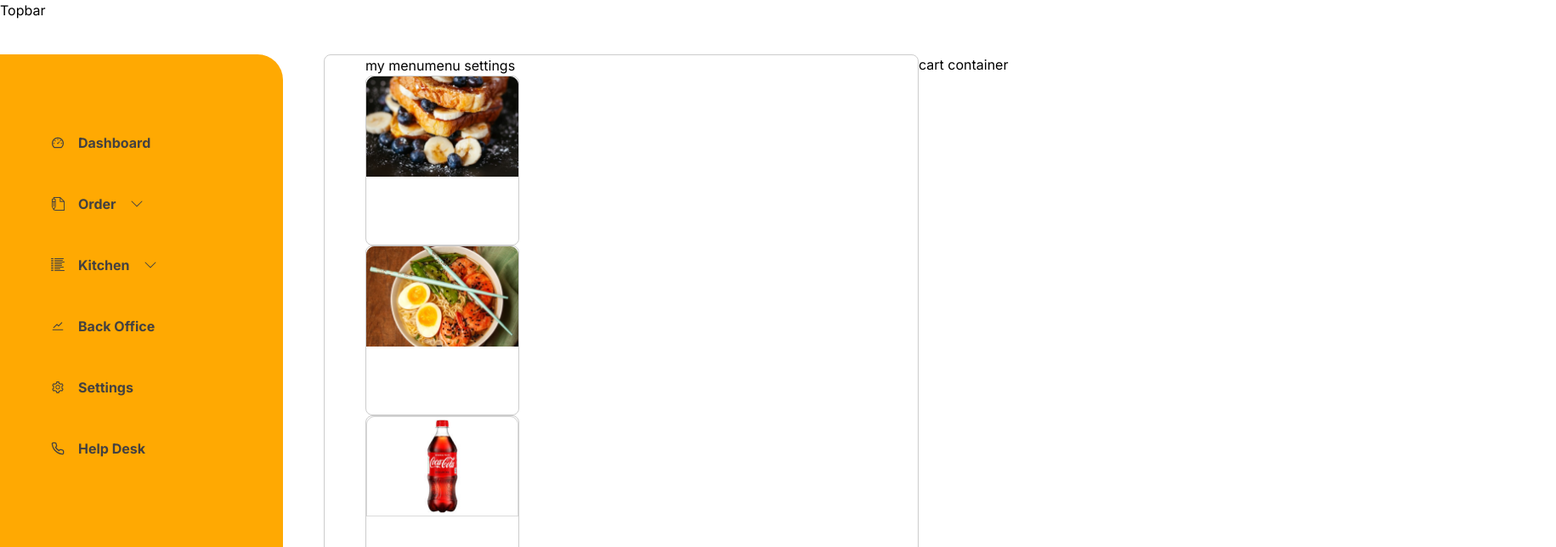
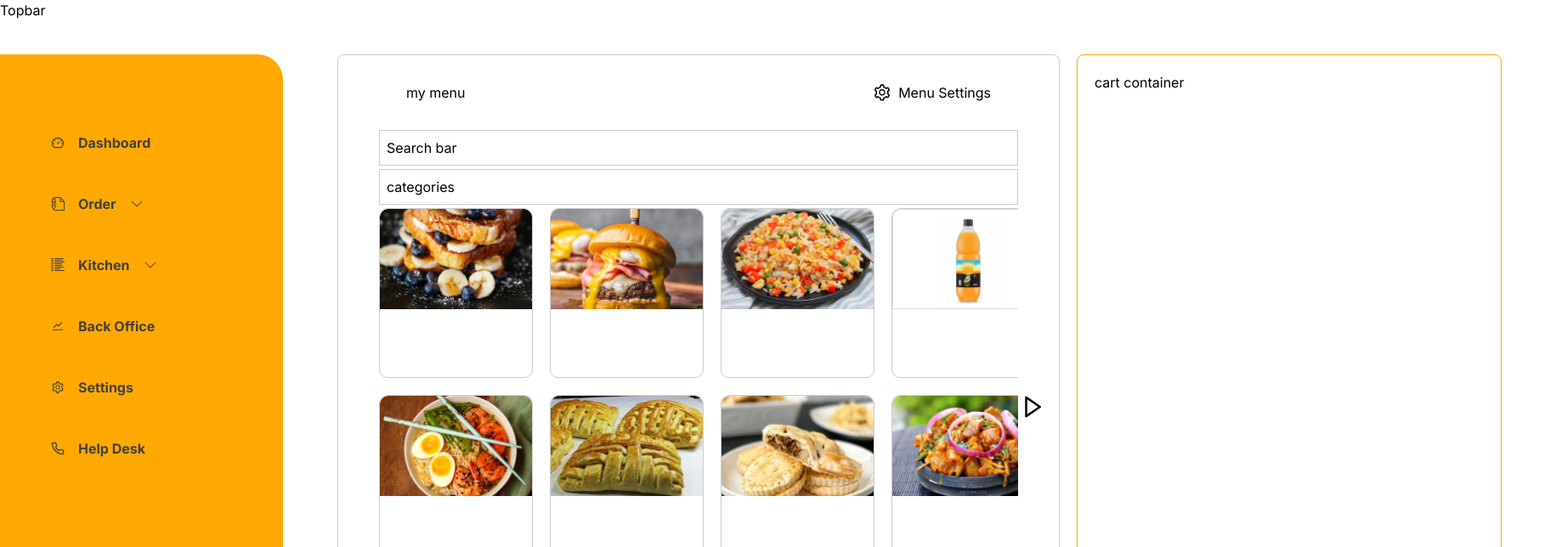
Before and after one commit to tobiadetunji5/DinerPro-seller-side, a Next.js app: page /order/create_new_order in a window 1280 px wide. Shown: the top 644 px of the page at 85% size, 1831 px wide, since content can reach past the window. Built offline with nearby package versions, Linux system fonts and the light colour scheme.

Commit message:
order page in progress

```diff
--- a/src/app/components/order_page/create_new_order/Card.js
+++ b/src/app/components/order_page/create_new_order/Card.js
@@ -3,7 +3,7 @@ import Image from "next/image";
 
 export default function Card({ food }) {
   return (
-    <div className="w-[181px] h-[200px] border border-[#CCCCCC] rounded-lg overflow-hidden">
+    <div className="w-[181px] h-[200px] border border-[#CCCCCC] rounded-[10px] overflow-hidden">
       <div className="relative w-[100%] h-[119px]">
         <Image
           style={{ objectFit: "cover" }}
--- a/src/app/components/order_page/create_new_order/CartContainer.js
+++ b/src/app/components/order_page/create_new_order/CartContainer.js
@@ -1,5 +1,9 @@
 import React from "react";
 
 export default function CartContainer() {
-  return <div>cart container</div>;
+  return (
+    <div className="w-[500px] border border-[#FFA902] rounded-lg h-[829px] p-5 overflow-y-auto flex flex-col">
+      cart container
+    </div>
+  );
 }
--- a/src/app/components/order_page/create_new_order/FoodContainer.js
+++ b/src/app/components/order_page/create_new_order/FoodContainer.js
@@ -1,20 +1,105 @@
-import React from "react";
+"use client";
+import React, { useEffect, useState, useRef } from "react";
 import { foodArrays } from "../../../../../utils/cartData";
 import Card from "./Card";
+import { AiOutlineSetting } from "react-icons/ai";
+import { BiRightArrow, BiLeftArrow } from "react-icons/bi";
 
 export default function FoodContainer() {
+  const [scrollInd, setScrollInd] = useState("b");
+  const [scrollWidth, setScrollWidth] = useState(0);
+  const [containerWidth, setContainerWidth] = useState(0);
+  const [visibleItems, setVisibleItems] = useState(1000);
+  const itemContainerRef = useRef(null);
+  const itemWidth = 200; // Width of each item in pixels
+  const scrollOffset = 50; // Offset for scroll calculations
+
+  useEffect(() => {
+    const handleScroll = () => {
+      if (itemContainerRef.current) {
+        const { scrollLeft, offsetWidth } = itemContainerRef.current || {};
+        const maxScrollLeft = scrollWidth - offsetWidth;
+
+        if (scrollLeft <= 0) setScrollInd("b");
+        else if (scrollLeft >= maxScrollLeft - scrollOffset) setScrollInd("e");
+        else setScrollInd("m");
+      }
+    };
+
+    if (itemContainerRef.current) {
+      setScrollWidth(itemContainerRef.current.scrollWidth);
+      setContainerWidth(itemContainerRef.current.offsetWidth);
+      itemContainerRef.current.addEventListener("scroll", handleScroll);
+    }
+
+    return () => {
+      if (itemContainerRef.current) {
+        itemContainerRef.current.removeEventListener("scroll", handleScroll);
+      }
+    };
+  }, [scrollWidth]);
+
+  console.log(itemContainerRef);
+  const scrollNext = () => {
+    if (itemContainerRef.current) {
+      const { scrollLeft, offsetWidth } = itemContainerRef.current;
+      const maxScrollLeft = scrollWidth - offsetWidth;
+      const nextScrollLeft = Math.min(scrollLeft + itemWidth, maxScrollLeft);
+      itemContainerRef.current.scrollTo({
+        left: nextScrollLeft,
+        behavior: "smooth",
+      });
+      setScrollInd("m");
+      // console.log("Next button clicked. Scroll position:", nextScrollLeft);
+    }
+  };
+
+  const scrollPrev = () => {
+    if (itemContainerRef.current) {
+      const { scrollLeft } = itemContainerRef.current;
+      const prevScrollLeft = Math.max(scrollLeft - itemWidth, 0);
+      itemContainerRef.current.scrollTo({
+        left: prevScrollLeft,
+        behavior: "smooth",
+      });
+      setScrollInd("m");
+    }
+  };
+
   return (
     <div className="overflow-x-auto">
-      <div className="relative pr-12 pl-12 flex flex-col w-[700px] h-[830px] overflow-hidden border border-[#CCCCCC] rounded-lg">
-        <div className="flex">
+      <div className="relative pr-12 pl-12 flex flex-col w-[850px] h-[829px] overflow-hidden border border-[#CCCCCC] rounded-lg">
+        <div className="flex items-center justify-between p-8">
           <div>my menu</div>
-          <div>menu settings</div>
+          <div className="flex items-center gap-2">
+            <AiOutlineSetting size={22} />
+            <span>Menu Settings</span>
+          </div>
         </div>
-        <div>
-          {foodArrays.map((food, i) => (
+        <div className="p-2 border border-[#ccc]">Search bar</div>
+        <div className="p-2 border border-[#ccc] my-1">categories</div>
+        <div
+          className="grid grid-rows-3 grid-flow-col gap-5 overflow-x-hidden w-full"
+          ref={itemContainerRef}
+        >
+          {foodArrays.slice(0, visibleItems).map((food, i) => (
             <Card key={i} food={food} />
           ))}
         </div>
+        {scrollInd === "b" || scrollInd === "m" ? (
+          <BiRightArrow
+            className="absolute right-4 top-1/2 transform -translate-y-1/2 cursor-pointer"
+            onClick={scrollNext}
+            size={30}
+          />
+        ) : null}
+        {scrollInd === "e" || scrollInd === "m" ? (
+          <BiLeftArrow
+            className="absolute left-4 top-1/2 transform -translate-y-1/2 cursor-pointer"
+            onClick={scrollPrev}
+            size={30}
+          />
+        ) : null}
       </div>
     </div>
   );
--- a/src/app/components/order_page/create_new_order/OrderComponent.js
+++ b/src/app/components/order_page/create_new_order/OrderComponent.js
@@ -4,7 +4,7 @@ import CartContainer from "./CartContainer";
 
 export default function OrderComponent() {
   return (
-    <div className="flex items-start justify-between px-12">
+    <div className="flex gap-5 justify-between px-12">
       <FoodContainer />
       <CartContainer />
     </div>
--- a/src/app/order/create_new_order/page.js
+++ b/src/app/order/create_new_order/page.js
@@ -3,8 +3,8 @@ import React from "react";
 
 export default function Page() {
   return (
-    <React.Fragment>
+    <div className="px-4">
       <OrderComponent />
-    </React.Fragment>
+    </div>
   );
 }
```
